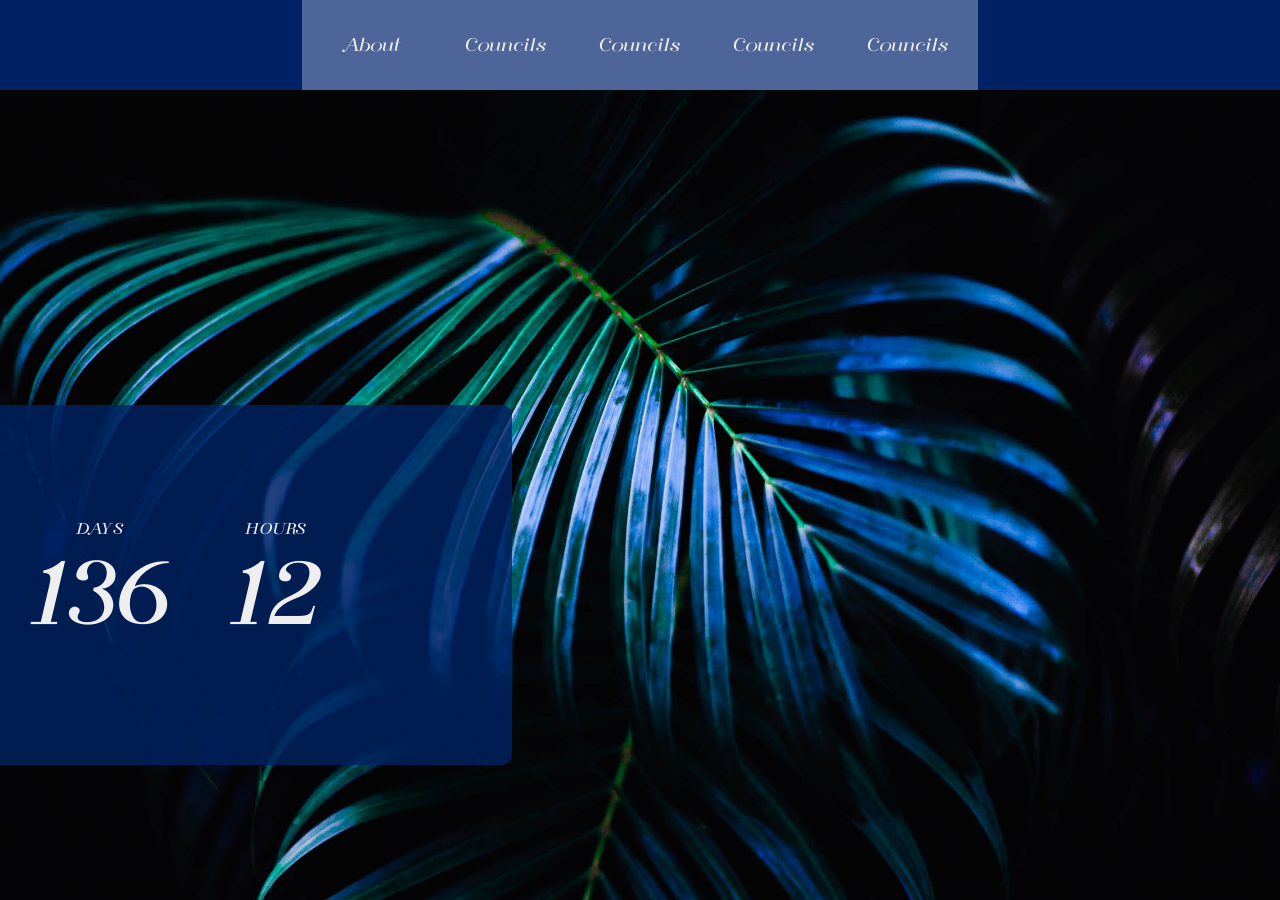
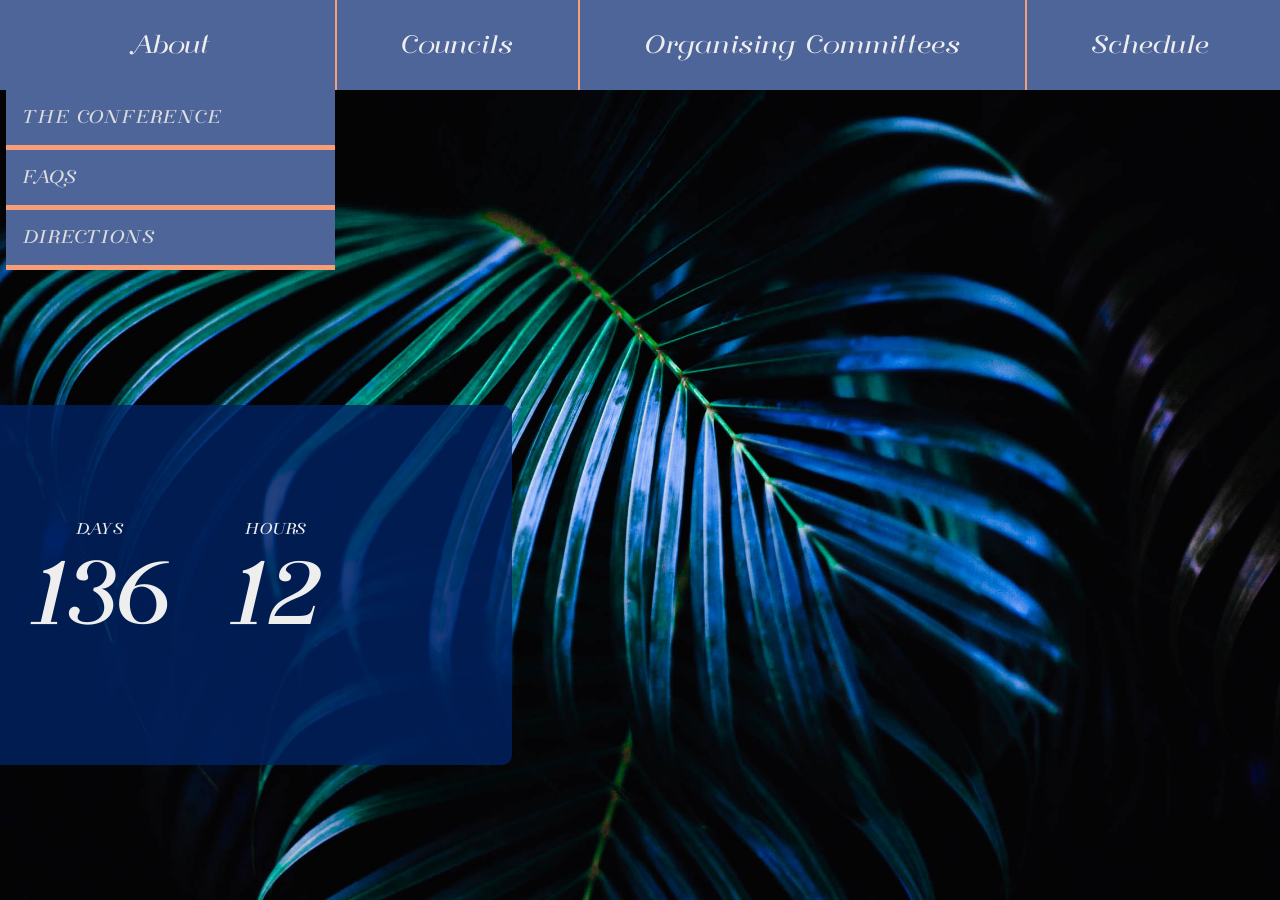
Before and after one commit to kaine119/dhap-2019, a Jekyll site: the page built from index.html, in a window 1280 px wide. Built offline with Jekyll 4.4.1, drawn with Linux system fonts in a browser that asks for light colours.

Commit message:
Prep header for links

```diff
--- a/_includes/header.html
+++ b/_includes/header.html
@@ -7,41 +7,65 @@
     </div>
 
     <nav id="nav">
-        <div class="nav-button">
-            About <br>
+       <div class="nav-button">
+            <div class="nav-button__title">About</div>
             <div class="dropdown-content">
-                <a href="#"><div class="nav-link">Link 1</div></a>
-                <div class="nav-link">Link 2</div>
-                <div class="nav-link">Link 3</div>
+                <a href="">
+                    <div class="nav-link">The Conference</div>
+                </a>
+                <a href="">
+                    <div class="nav-link">FAQs</div>
+                </a>
+                <a href="">
+                    <div class="nav-link">Directions</div>
+                </a>
             </div>
         </div>
+
         <div class="nav-button">
-            Councils <br>
+            <a href="/councils">
+                <div class="nav-button__title">Councils</div>
+            </a>
             <div class="dropdown-content">
-                <div class="nav-link">Other 1</div>
-                <div class="nav-link">hello!</div>
+                <a href="#">
+                    <div class="nav-link">Link 1</div>
+                </a>
+                <a href="#">
+                    <div class="nav-link">Link 2</div>
+                </a>
+                <a href="#">
+                    <div class="nav-link">Link 3</div>
+                </a>
+                <a href="#">
+                    <div class="nav-link">Link 4</div>
+                </a>
             </div>
         </div>
+
         <div class="nav-button">
-            Councils <br>
+            <a href="org_committees">
+                <div class="nav-button__title">Organising Committees</div>
+            </a>
             <div class="dropdown-content">
-                <div class="nav-link">Other 1</div>
-                <div class="nav-link">hello!</div>
+                <a href="#">
+                    <div class="nav-link">Link 1</div>
+                </a>
+                <a href="#">
+                    <div class="nav-link">Link 2</div>
+                </a>
+                <a href="#">
+                    <div class="nav-link">Link 3</div>
+                </a>
+                <a href="#">
+                    <div class="nav-link">Link 4</div>
+                </a>
             </div>
         </div>
+
         <div class="nav-button">
-            Councils <br>
-            <div class="dropdown-content">
-                <div class="nav-link">Other 1</div>
-                <div class="nav-link">hello!</div>
-            </div>
-        </div>
-        <div class="nav-button">
-            Councils <br>
-            <div class="dropdown-content">
-                <div class="nav-link">Other 1</div>
-                <div class="nav-link">hello!</div>
-            </div>
+            <a href="schedule">
+                <div class="nav-button__title">Schedule</div>
+            </a>
         </div>
 
     </nav>
--- a/assets/css/header.css
+++ b/assets/css/header.css
@@ -9,6 +9,11 @@ body > header {
 
 nav {
     background: rgb(var(--base1));
+}
+
+a {
+    color: #eee;
+    text-decoration: none;
 }
 
 .nav-button {
@@ -122,17 +127,21 @@ nav {
 
 
     .nav-button {
-        width: var(--button-width);
-        display: flex;
-        align-items: center;
-        justify-content: center;
-        border-right: 0.25vw solid rgb(var(--base2));
-        border-left: 0.25vw solid rgb(var(--base2));
+        border-right: 0.125vw solid rgb(var(--accent1));
+        border-left: 0.125vw solid rgb(var(--accent1));
         /*margin-left: 1vw;*/
         height: 10vh;
         /*margin-right: 1vw;*/
+        flex-grow: 1;
+    }
 
-        flex-shrink: 0;
+    .nav-button__title {
+        height: 10vh;
+        width: 100%;
+        display: flex;
+        justify-content: center;
+        align-items: center;
+        font-size: 2vw;
     }
 
     .nav-button:last-child {
@@ -144,14 +153,13 @@ nav {
 
     .dropdown-content {
         height: auto;
-        width: var(--button-width);
+        width: 100%;
 
         visibility: hidden;
         opacity: 0;
-        position: absolute;
-        top: 10vh;
         z-index: 2;
         transform: translateY(-2em);
+        flex-grow: 0;
 
         transition: all 0.3s ease-in-out 0s, visibility 0s linear 0.3s, z-index 0s linear 0.01s;
 
--- a/assets/js/header.js
+++ b/assets/js/header.js
@@ -17,7 +17,7 @@ if (window.innerWidth < 900) {
 
             // if a link in the dropdown is clicked, e will trigger with the child target
             // therefore don't hide the menu if a link is clicked
-            if (e.target != e.currentTarget) {
+            if (e.target.classList.contains("nav-link")) {
                 return;
             }
 
```
